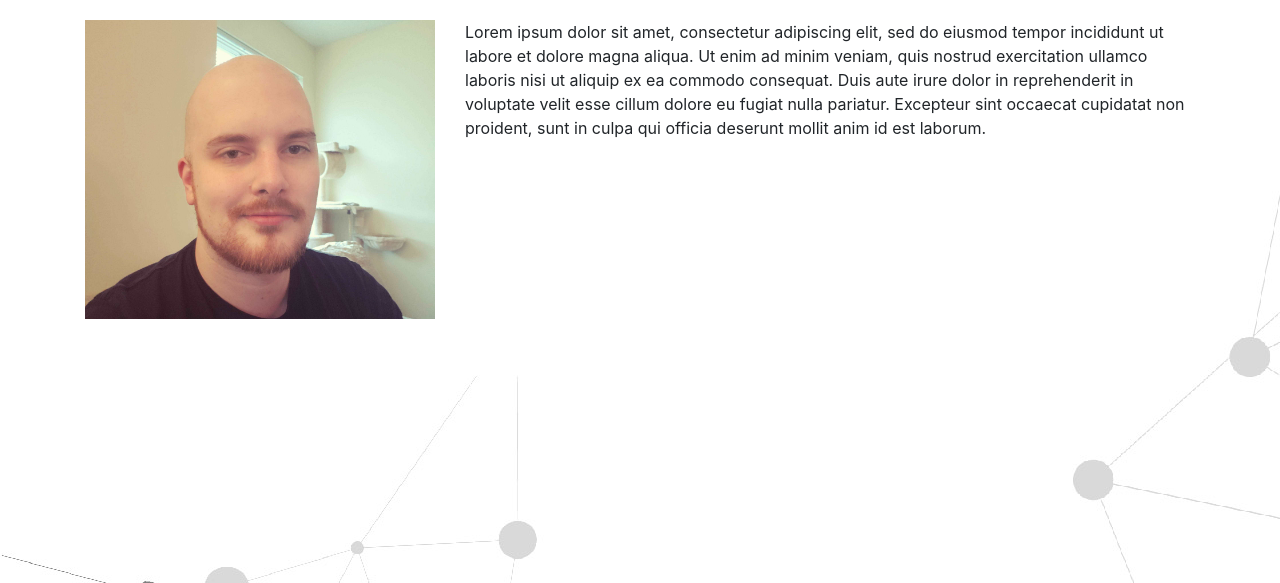
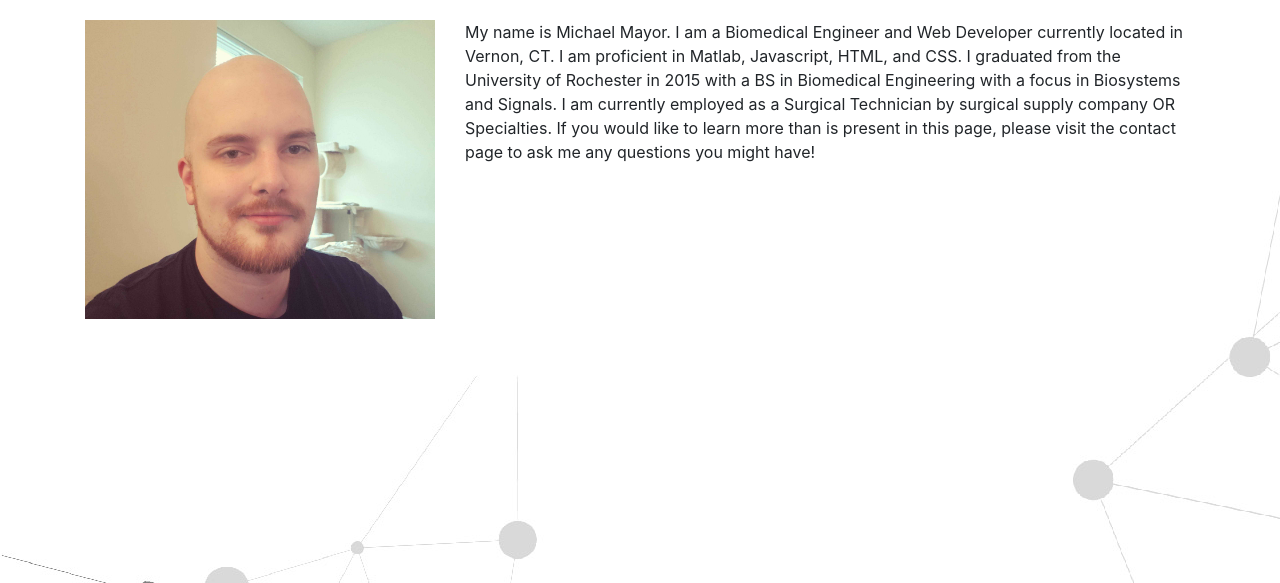
Before and after one commit to MichaelMayor/HomeworkAug15, a plain HTML site: page index.html in a window 1280 px wide. Shown: the part 217-800 px from the top of the page. Drawn offline with nearby package versions, Linux system fonts and the light colour scheme.

Commit message:
added bio content and readme text

```diff
--- a/index.html
+++ b/index.html
@@ -10,7 +10,7 @@
     <!-- Custom CSS -->
     <link rel="stylesheet" href="./assets/style.css">
 
-    <title>Michael Mayor Contact</title>
+    <title>Michael Mayor</title>
   </head>
 
   <body>
@@ -53,7 +53,9 @@
             </figure>
             <!--Bio-->
             <div class="col-10 col-md-8">
-            <p>Lorem ipsum dolor sit amet, consectetur adipiscing elit, sed do eiusmod tempor incididunt ut labore et dolore magna aliqua. Ut enim ad minim veniam, quis nostrud exercitation ullamco laboris nisi ut aliquip ex ea commodo consequat. Duis aute irure dolor in reprehenderit in voluptate velit esse cillum dolore eu fugiat nulla pariatur. Excepteur sint occaecat cupidatat non proident, sunt in culpa qui officia deserunt mollit anim id est laborum.</p>
+            <p>My name is Michael Mayor. I am a Biomedical Engineer and Web Developer currently located in Vernon, CT. I am proficient in Matlab, Javascript, HTML, and CSS.
+              I graduated from the University of Rochester in 2015 with a BS in Biomedical Engineering with a focus in Biosystems and Signals. I am currently employed as a Surgical Technician by surgical supply company OR Specialties.
+            If you would like to learn more than is present in this page, please visit the contact page to ask me any questions you might have!</p>
             </div>
         </div>
     </div>
```
Also changed, not shown: 1 other file.
